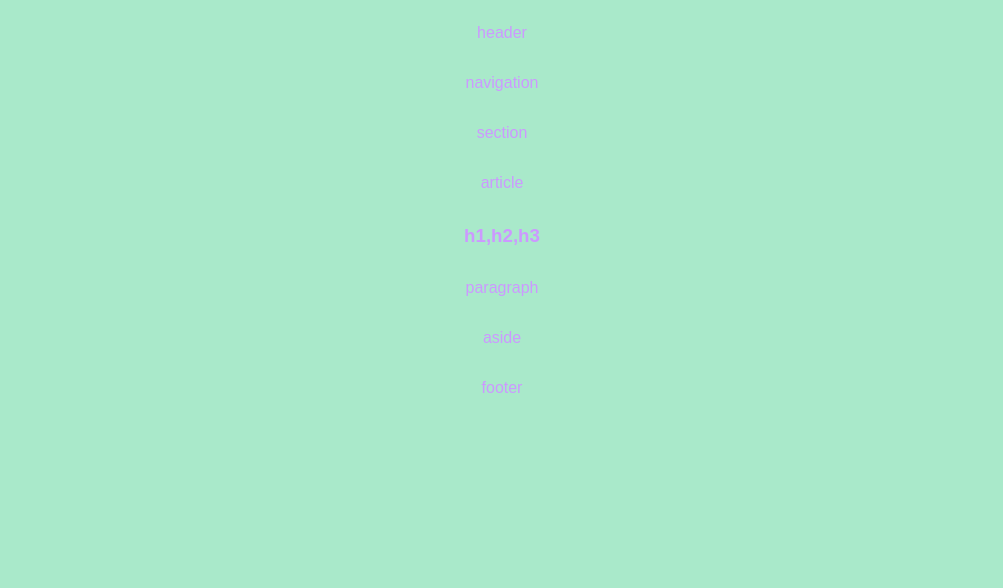
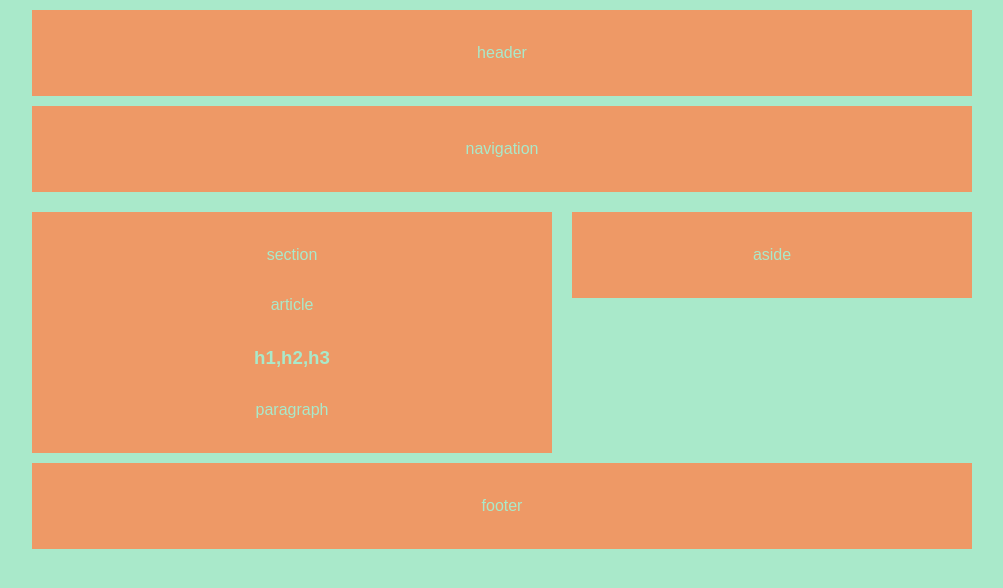
Before and after one commit to TaraisonGitHub/HW-Wireframe, a plain HTML site: page index.html in a window 1280 px wide. Shown: the whole page, without its empty margins (138-1141 px from the left). Drawn offline with Linux system fonts and the light colour scheme.

Commit message:
solved part of float problem

```diff
--- a/style.css
+++ b/style.css
@@ -4,8 +4,29 @@ body {
 	text-align: center;
 	line-height: 34px;
 	font-family: Arial, 'Helvetica Neue', Helvetica, sans-serif;
-	color: #c9f;
+	color: #a9e9ca;
 	margin: auto;
 	width: 960px;
 
 }
+
+header, nav, section, aside, footer {
+	display: block;
+	padding: 10px;
+	margin: 10px;
+	background-color: #e96;
+}
+
+section {
+	width: 500px;
+	float: left;
+}
+
+aside {
+	float: left;
+	width: 380px;
+}
+
+footer {
+	clear: both;
+}
```
